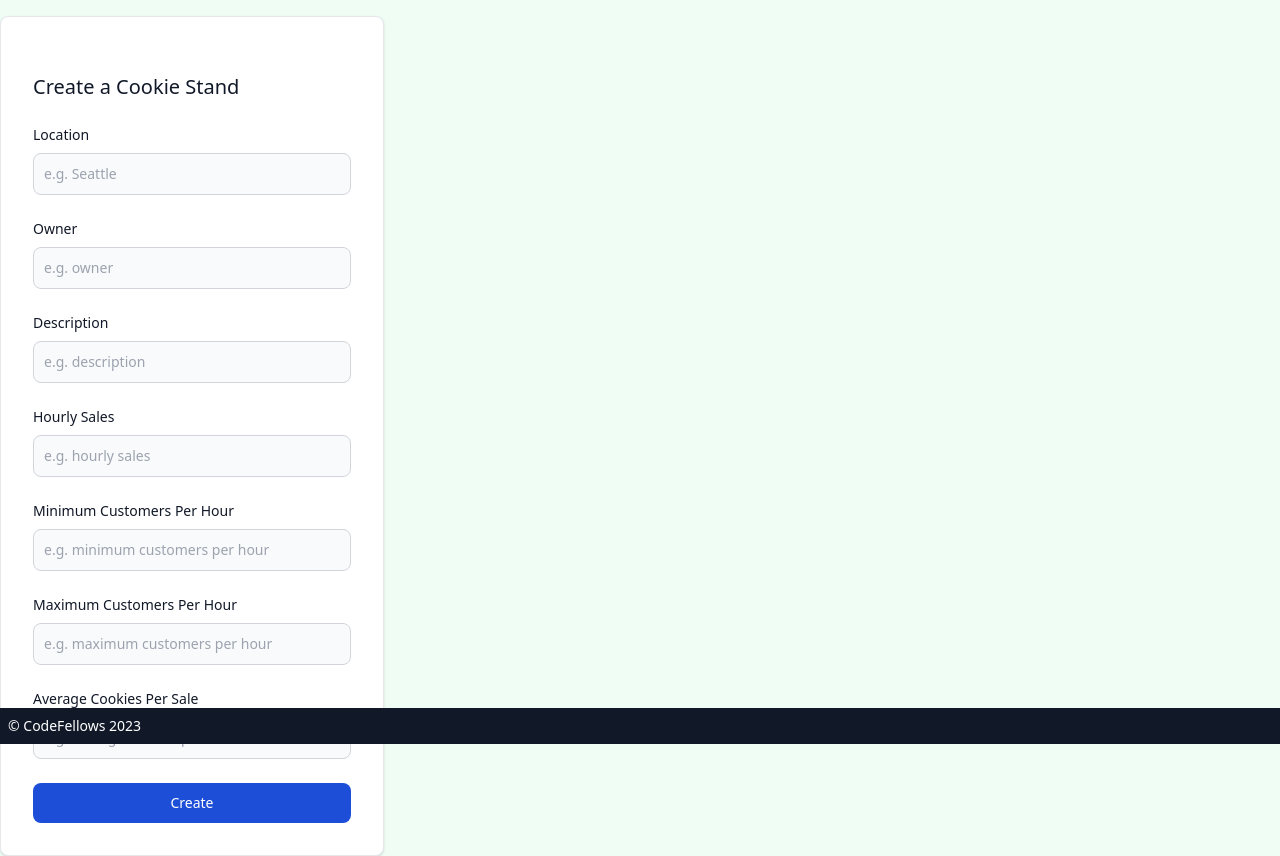
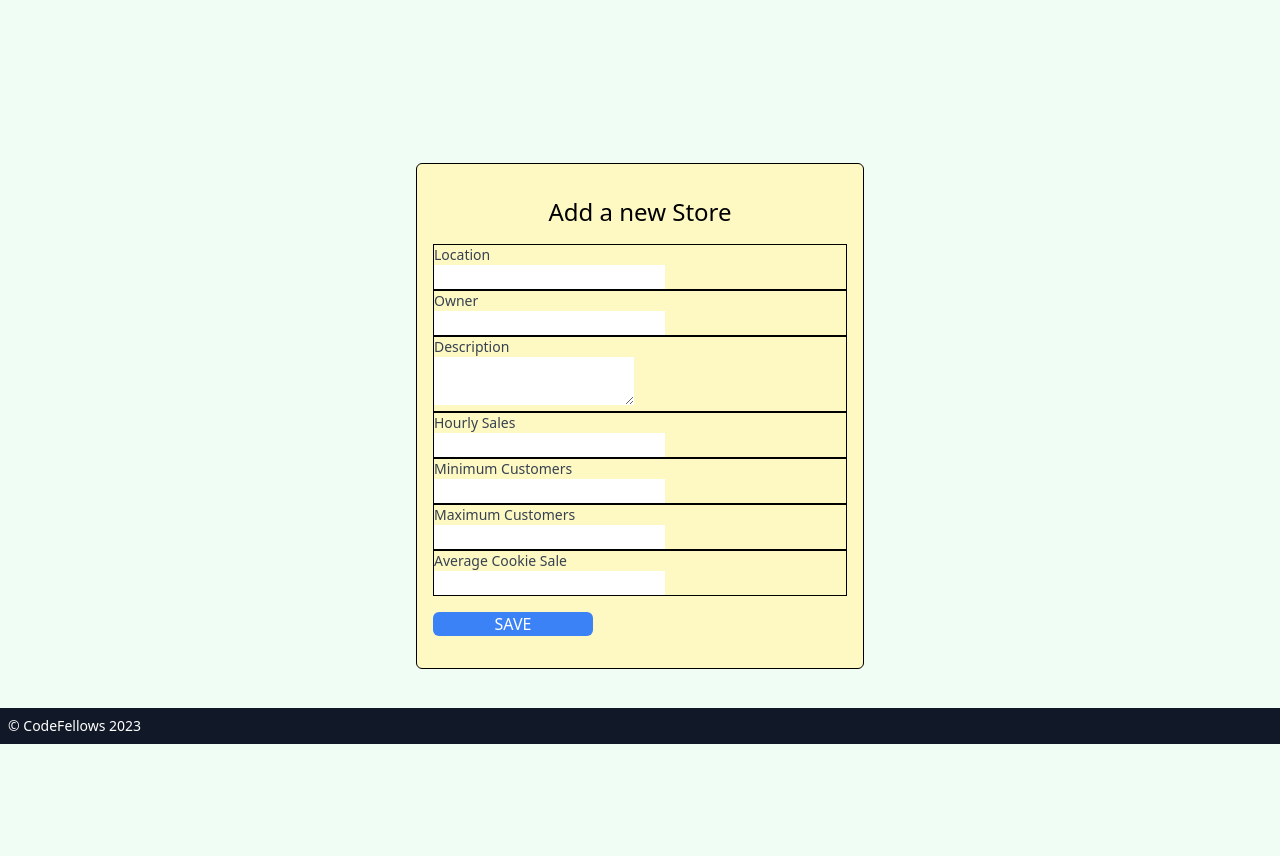
Before and after one commit to Cipherian/cookie_stand, a Django app: template templates/cookie_stands/cookie_create.html in a window 1280 px wide. Shown: the part 56-912 px from the top of the page. After the commit the page ends 800 px from the top, so only its background shows below. Run offline with Django 4.2, Linux system fonts and the light colour scheme; the template is opened without the code that fills it, so the values that code supplies are empty, except form fields; tables that the repository leaves empty hold one stand-in row (values such as "Sample post"); form fields are guessed from the names that the template uses; some libraries are stand-ins or nearby versions.

Commit message:
fixed things for now

```diff
--- a/cookie_stands/models.py
+++ b/cookie_stands/models.py
@@ -9,7 +9,7 @@ class CookieStand(models.Model):
         get_user_model(), on_delete=models.CASCADE, null=True, blank=True
     )
     description = models.TextField(blank=True)
-    hourly_sales = models.JSONField(default=list, null=True)
+    hourly_sales = models.DecimalField(max_digits=10, decimal_places=2,)
     minimum_customers_per_hour = models.IntegerField(default=0)
     maximum_customers_per_hour = models.IntegerField(default=0)
     average_cookies_per_sale = models.FloatField(default=0)
--- a/cookie_stands/views_front.py
+++ b/cookie_stands/views_front.py
@@ -20,12 +20,13 @@ class CookieStandUpdateView(LoginRequiredMixin, UpdateView):
     template_name = "cookie_stands/cookie_update.html"
     model = CookieStand
     fields = "__all__"
-
+    success_url = reverse_lazy("cookie_list")
 
 class CookieStandCreateView(LoginRequiredMixin, CreateView):
     template_name = "cookie_stands/cookie_create.html"
     model = CookieStand
     fields = "__all__"
+    success_url = reverse_lazy("cookie_list")
 
 
 class CookieStandDeleteView(LoginRequiredMixin, DeleteView):
--- a/templates/cookie_stands/cookie_create.html
+++ b/templates/cookie_stands/cookie_create.html
@@ -3,59 +3,43 @@
 {% block content %}
 
 
-  <div
-    class="w-full max-w-sm p-4 bg-white border border-gray-200 rounded-lg shadow sm:p-6 md:p-8 dark:bg-gray-800 dark:border-gray-700">
-    <form class="space-y-6" action="" method="POST">
+<div class="flex items-center justify-center h-screen">
+    <form  action="" method="POST"  class="bg-yellow-100 p-4 rounded-md w-3/4 max-w-md border border-black">
         {% csrf_token %}
-      <h5 class="text-xl font-medium text-gray-900 dark:text-white">Create a Cookie Stand</h5>
-      <div>
-        <label for="{{ form.location.id_for_label }}" class="block mb-2 text-sm font-medium text-gray-900 dark:text-white">Location</label>
-        <input name="location"
-               class="bg-gray-50 border border-gray-300 text-gray-900 text-sm rounded-lg focus:ring-blue-500 focus:border-blue-500 block w-full p-2.5 dark:bg-gray-600 dark:border-gray-500 dark:placeholder-gray-400 dark:text-white"
-               placeholder="e.g. Seattle" required>
+      <div class="text-center justify-center">
+        <h1 class="text-2xl font-medium my-4 text-center">Add a new Store</h1>
         </div>
-      <div>
-        <label for="{{ form.owner.id_for_label }}" class="block mb-2 text-sm font-medium text-gray-900 dark:text-white">Owner</label>
-        <input name="owner"
-               class="bg-gray-50 border border-gray-300 text-gray-900 text-sm rounded-lg focus:ring-blue-500 focus:border-blue-500 block w-full p-2.5 dark:bg-gray-600 dark:border-gray-500 dark:placeholder-gray-400 dark:text-white"
-               placeholder="e.g. owner" required>
+        <div class="form-group border border-black">
+            <label for="{{ form.location.id_for_label }}" class="block text-sm font-medium leading-5 text-gray-700">Location</label>
+            {{ form.location }}
         </div>
-      <div>
-        <label for="{{ form.description.id_for_label }}" class="block mb-2 text-sm font-medium text-gray-900 dark:text-white">Description</label>
-        <input name="description"
-               class="bg-gray-50 border border-gray-300 text-gray-900 text-sm rounded-lg focus:ring-blue-500 focus:border-blue-500 block w-full p-2.5 dark:bg-gray-600 dark:border-gray-500 dark:placeholder-gray-400 dark:text-white"
-               placeholder="e.g. description" required>
+        <div class="form-group border border-black">
+            <label for="{{ form.owner.id_for_label }}" class="block text-sm font-medium leading-5 text-gray-700 ">Owner</label>
+            {{ form.owner }}
         </div>
-      <div>
-        <label for="{{ form.hourly_sales.id_for_label }}" class="block mb-2 text-sm font-medium text-gray-900 dark:text-white">Hourly Sales</label>
-        <input name="hourly_sales"
-               class="bg-gray-50 border border-gray-300 text-gray-900 text-sm rounded-lg focus:ring-blue-500 focus:border-blue-500 block w-full p-2.5 dark:bg-gray-600 dark:border-gray-500 dark:placeholder-gray-400 dark:text-white"
-               placeholder="e.g. hourly sales" required>
+        <div class="form-group border border-black">
+            <label for="{{ form.description.id_for_label }}" class="block text-sm font-medium leading-5 text-gray-700">Description</label>
+            {{ form.description }}
         </div>
-      <div>
-        <label for="{{ form.minimum_customers_per_hour.id_for_label }}" class="block mb-2 text-sm font-medium text-gray-900 dark:text-white">Minimum Customers Per Hour</label>
-        <input name="minimum_customers_per_hour"
-               class="bg-gray-50 border border-gray-300 text-gray-900 text-sm rounded-lg focus:ring-blue-500 focus:border-blue-500 block w-full p-2.5 dark:bg-gray-600 dark:border-gray-500 dark:placeholder-gray-400 dark:text-white"
-               placeholder="e.g. minimum customers per hour" required>
+        <div class="form-group border border-black">
+            <label for="{{ form.hourly_sales.id_for_label }}" class="block text-sm font-medium leading-5 text-gray-700">Hourly Sales</label>
+            {{ form.hourly_sales }}
         </div>
-      <div>
-        <label for="{{ form.maximum_customers_per_hour.id_for_label }}" class="block mb-2 text-sm font-medium text-gray-900 dark:text-white">Maximum Customers Per Hour</label>
-        <input name="maximum_customers_per_hour"
-               class="bg-gray-50 border border-gray-300 text-gray-900 text-sm rounded-lg focus:ring-blue-500 focus:border-blue-500 block w-full p-2.5 dark:bg-gray-600 dark:border-gray-500 dark:placeholder-gray-400 dark:text-white"
-               placeholder="e.g. maximum customers per hour" required>
+        <div class="form-group border border-black">
+            <label for="{{ form.minimum_customers_per_hour.id_for_label }}" class="block text-sm font-medium leading-5 text-gray-700">Minimum Customers</label>
+            {{ form.minimum_customers_per_hour }}
         </div>
-      <div>
-        <label for="{{ form.average_cookies_per_sale.id_for_label }}" class="block mb-2 text-sm font-medium text-gray-900 dark:text-white">Average Cookies Per Sale</label>
-        <input name="average_cookies_per_sale"
-               class="bg-gray-50 border border-gray-300 text-gray-900 text-sm rounded-lg focus:ring-blue-500 focus:border-blue-500 block w-full p-2.5 dark:bg-gray-600 dark:border-gray-500 dark:placeholder-gray-400 dark:text-white"
-               placeholder="e.g. average cookies per sale" required>
+        <div class="form-group border border-black">
+            <label for="{{ form.maximum_customers_per_hour.id_for_label }}" class="block text-sm font-medium leading-5 text-gray-700">Maximum Customers</label>
+            {{ form.maximum_customers_per_hour }}
         </div>
-
-      <button type="submit"
-              class="w-full text-white bg-blue-700 hover:bg-blue-800 focus:ring-4 focus:outline-none focus:ring-blue-300 font-medium rounded-lg text-sm px-5 py-2.5 text-center dark:bg-blue-600 dark:hover:bg-blue-700 dark:focus:ring-blue-800">
-        Create
-      </button>
-
+        <div class="form-group border border-black">
+            <label for="{{ form.average_cookies_per_sale.id_for_label }}" class="block text-sm font-medium leading-5 text-gray-700">Average Cookie Sale</label>
+            {{ form.average_cookies_per_sale }}
+        </div>
+        <div class="my-4 justify-center items-center h-full w-40">
+            <input type="submit" value="SAVE" class="h-full w-full bg-blue-500 text-white rounded-md justify-center hover:bg-blue-600">
+        </div>
     </form>
 </div>
 
```
Also changed, not shown: templates/cookie_stands/cookie_delete.html (+9 -6 lines), templates/cookie_stands/cookie_detail.html (+12 -15 lines), templates/cookie_stands/cookie_update.html (+31 -50 lines), cookie_stands/migrations/0001_initial.py (added), cookie_stands/migrations/0002_alter_cookiestand_hourly_sales.py (added). Lines whose indentation alone changed are shown as unchanged.
